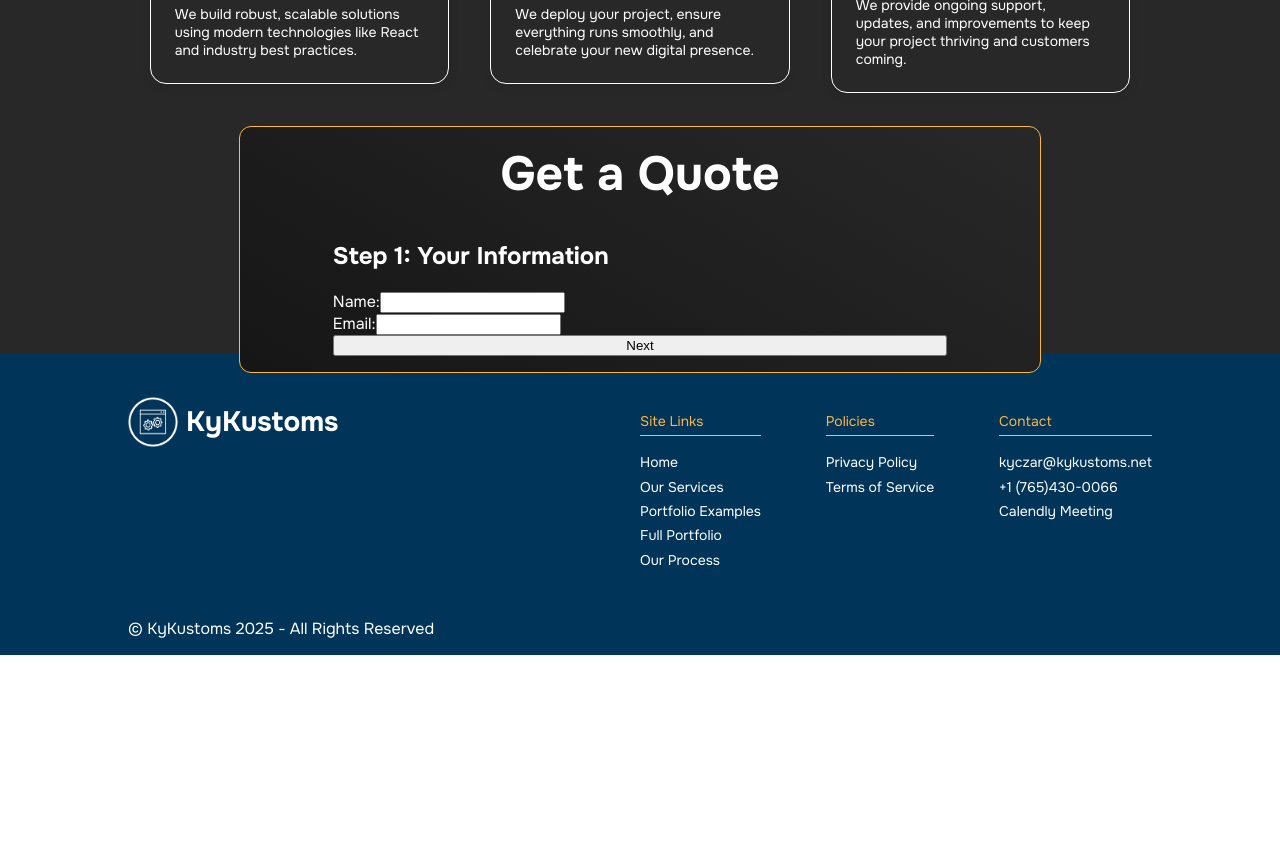
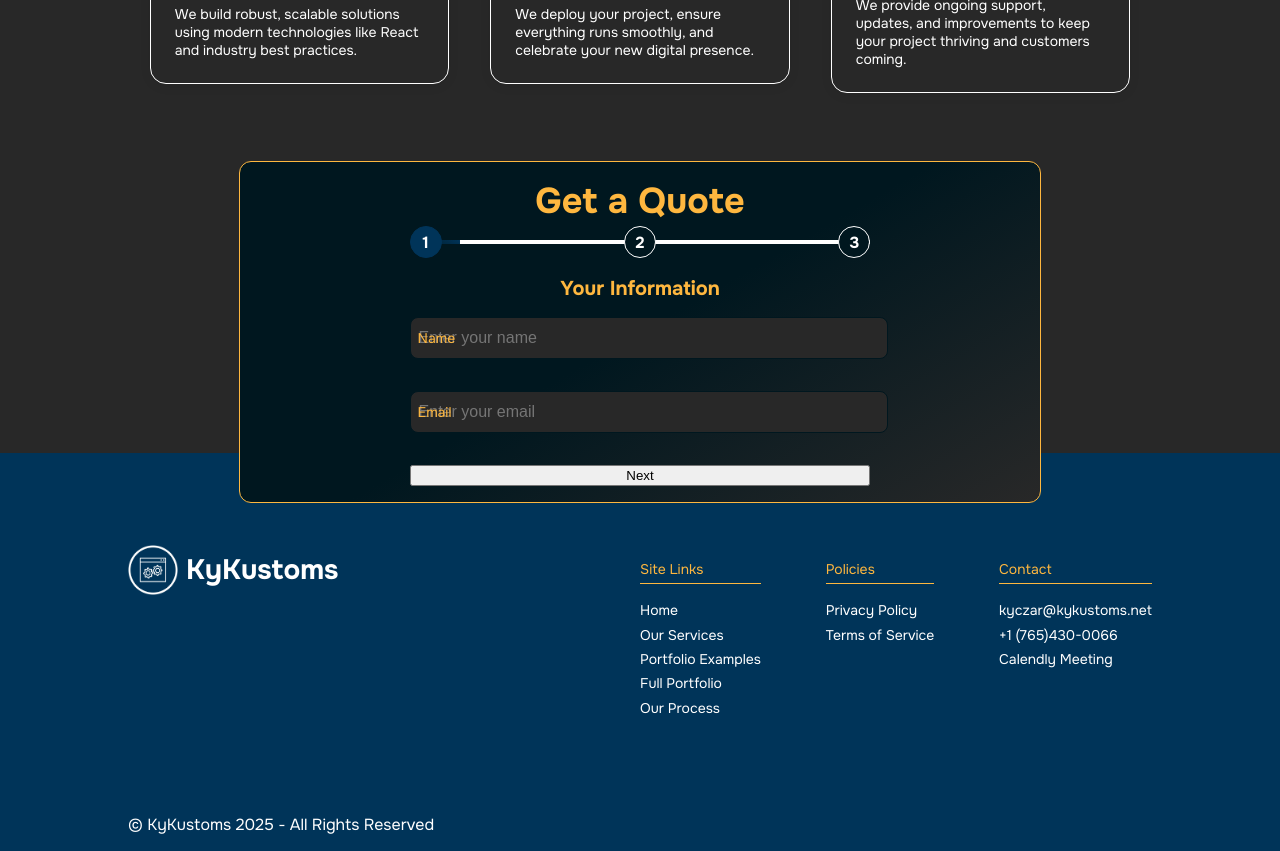
Before and after one commit to kaalbregtse/KyKustoms, a React (Create React App) app: page / in a window 1280 px wide. Shown: the part 3920-4771 px from the top of the page. Before the commit the page ends 4575 px from the top, so only its background shows below. Built offline with nearby package versions, Linux system fonts and the light colour scheme.

Commit message:
more quote form styles

```diff
--- a/src/components/global/nav-footer.css
+++ b/src/components/global/nav-footer.css
@@ -335,7 +335,7 @@ nav > div > div:last-child a:hover {
 footer {
     background-color: var(--primary);
     color: var(--pure-white);
-    padding: 2rem 10%;
+    padding: 5rem 10%;
     font-size: var(--font-sm);
     display: flex;
     align-items: flex-start;
--- a/src/components/quote-form/quote-form.css
+++ b/src/components/quote-form/quote-form.css
@@ -5,31 +5,143 @@
     justify-content: center;
     background: var(--obsidian);
     position: relative;
-    padding: 100px 0 0 0;
+    padding: 200px 0 0 0;
 }
 
 .quote-form-container {
     width: 60%;
     max-width: 60%;
     padding: 1rem;
-    background: linear-gradient(-150deg, var(--obsidian), var(--black));
+    background: linear-gradient(150deg, var(--dark-blue) 50%, var(--obsidian));
     border: 1px solid var(--highlight);
     color: var(--pure-white);
     position: absolute;
-    bottom: -20px;
+    bottom: -50px;
     border-radius: 12px;
 }
 
 .quote-form-title {
     text-align: center;
-    font-size: var(--font-2xl);
+    font-size: var(--font-xl);
+    color: var(--highlight);
     margin: 0 0 1rem 0;
 }
 
+.progress-indicator {
+    width: 60%;
+    margin: auto;
+    position: relative;
+}
+
+.progress-bar {
+    width: 100%;
+    height: 4px;
+    background: var(--pure-white);
+    position: relative; /* changed from absolute */
+    overflow: hidden;
+    display: flex;
+    align-items: center;
+}
+
+.progress {
+    position: absolute;
+    left: 0;
+    top: 0;
+    height: 100%;
+    width: 0;
+    min-width: 50px;
+    background: linear-gradient(-150deg, var(--primary), var(--dark-blue));
+    z-index: 2;
+    transition: width 0.4s cubic-bezier(.4,0,.2,1);
+}
+
+.steps {
+    position: absolute;
+    display: flex;
+    justify-content: space-between;
+    width: 100%;
+    top: -350%;
+}
+
+.step {
+    border: 1px solid var(--pure-white);
+    background-color: var(--dark-blue);
+    border-radius: 50%;
+    width: 30px;
+    height: 30px;
+    display: flex;
+    justify-content: center;
+    align-items: center;
+    z-index: 5;
+    font-weight: bold;
+}
+
+.step.active {
+    background: var(--primary);
+    color: var(--pure-white);
+    border-color: var(--primary);
+}
+
 .form-step {
-    width: 80%;
+    width: 60%;
     margin: auto;
     display: flex;
     justify-content: center;
     flex-direction: column;
 }
+
+.form-step h2 {
+    text-align: center;
+    font-size: var(--font-base);
+    color: var(--highlight);
+    margin: 2rem 0 1rem 0;
+}
+
+.quote-text-input {
+    position: relative;
+}
+
+.quote-text-input label {
+    position: absolute;
+    top: 0.75rem;
+    left: 0.5rem;
+    font-size: var(--font-sm);
+    color: var(--highlight);
+    transition: all 0.2s ease-in-out;
+}
+
+.quote-text-input input {
+    width: 100%;
+    height: 24px;
+    padding: 0.5rem;
+    border-radius: 8px;
+    background-color: var(--obsidian);
+    color: var(--pure-white);
+    font-size: var(--font-md);
+    margin: 0 auto 2rem auto;
+    box-shadow: none;
+    border: 1px solid var(--dark-blue);
+}
+
+.quote-text-input input:focus {
+    outline: none;
+    border-color: var(--highlight);
+}
+
+.quote-text-input {
+    &:focus-within {
+        label {
+            top: -1rem;
+            left: 0.5rem;
+            font-size: var(--font-xs);
+            color: var(--highlight);
+            background-color: var(--obsidian);
+            padding: 2px 4px;
+            border-radius: 4px;
+        }
+    }
+}
+
+.next-step-button {
+
+}
--- a/src/components/quote-form/quote-form.jsx
+++ b/src/components/quote-form/quote-form.jsx
@@ -59,6 +59,22 @@ export default function QuoteForm() {
         <section className="quote-form-section">
             <div className="quote-form-container">
                     <h2 className="quote-form-title">Get a Quote</h2>
+                    <div className="progress-indicator">
+                        <div className="progress-bar">
+                            <div
+                                className="progress"
+                                style={{ width: `${(currentStep - 1) * 50}%`}}
+                            ></div>
+                        </div>
+                        <div className="steps">
+                            <div className={`step ${currentStep === 1 ? "active" : ""
+                                }`}>1</div>
+                            <div className={`step ${currentStep === 2 ? "active" : ""
+                                }`}>2</div>
+                            <div className={`step ${currentStep === 3 ? "active" : ""
+                                }`}>3</div>
+                        </div>
+                    </div>
                     <form className="quote-form" onSubmit={handleSubmit}>
                         {currentStep === 1 && (
                             <StepOne
--- a/src/components/quote-form/step1.jsx
+++ b/src/components/quote-form/step1.jsx
@@ -1,28 +1,34 @@
 export default function StepOne({ form, handleChange, handleNext }) {
     return (
         <div className="step-one form-step">
-            <h2>Step 1: Your Information</h2>
-            <label>
-                Name:
+            <h2>Your Information</h2>
+            <div className="quote-text-input">
+                <label>
+                    Name
+                </label>
                 <input
                     type="text"
                     name="name"
                     value={form.name}
                     onChange={handleChange}
+                    placeholder="Enter your name"
                     required
                 />
-            </label>
-            <label>
-                Email:
+            </div>
+            <div className="quote-text-input">
+                <label>
+                    Email
+                </label>
                 <input
                     type="email"
                     name="email"
                     value={form.email}
                     onChange={handleChange}
+                    placeholder="Enter your email"
                     required
                 />
-            </label>
-            <button type="button" onClick={handleNext}>Next</button>
+            </div>
+            <button className='next-step-button' type="button" onClick={handleNext}>Next</button>
         </div>
     );
 }
```
Lines whose indentation alone changed are shown as unchanged.
